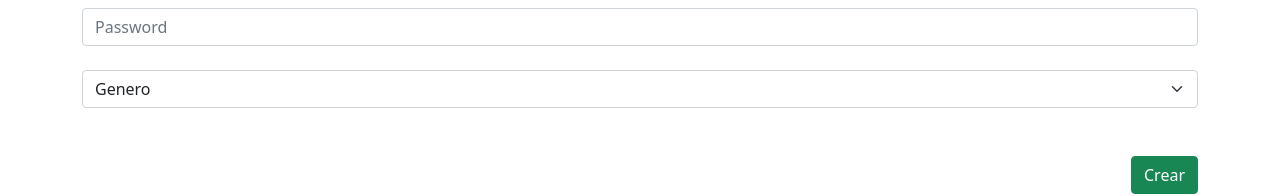
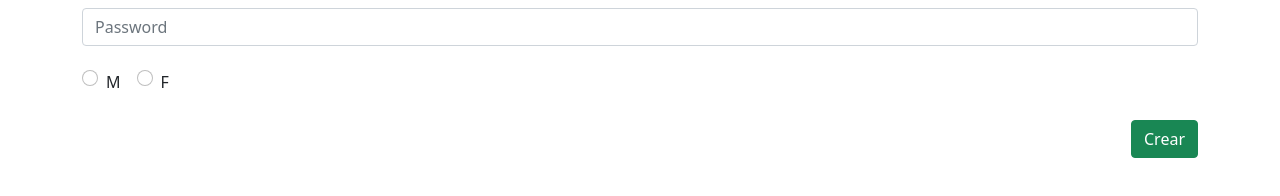
Before and after one commit to kenethfv/Progra3, an Angular app in the folder Applicacion/: page /inicio in a window 1280 px wide. Shown: the part 659-855 px from the top of the page. Built offline with nearby package versions, Linux system fonts and the light colour scheme.

Commit message:
Update inicio.component.html

```diff
--- a/Applicacion/src/app/inicio/inicio.component.html
+++ b/Applicacion/src/app/inicio/inicio.component.html
@@ -46,11 +46,14 @@
 
         <br>
 
-        <select class="form-select" aria-label="Default select example">
-            <option selected class="col-md-12">Genero</option>
-            <option value="1">Masculino</option>
-            <option value="2">Femenino</option>
-          </select>
+        <div class="form-check form-check-inline">
+            <input class="form-check-input" type="radio" name="inlineRadioOptions" id="inlineRadio1" value="M" (change)="radioSelection($event)">
+            <label class="form-check-label" for="inlineRadio1">M</label>
+        </div>
+        <div class="form-check form-check-inline">
+            <input class="form-check-input" type="radio" name="inlineRadioOptions" id="inlineRadio2" value="F" (change)="radioSelection($event)">
+            <label class="form-check-label" for="inlineRadio2">F</label>
+        </div>
 
         <br>
         <br>
```
